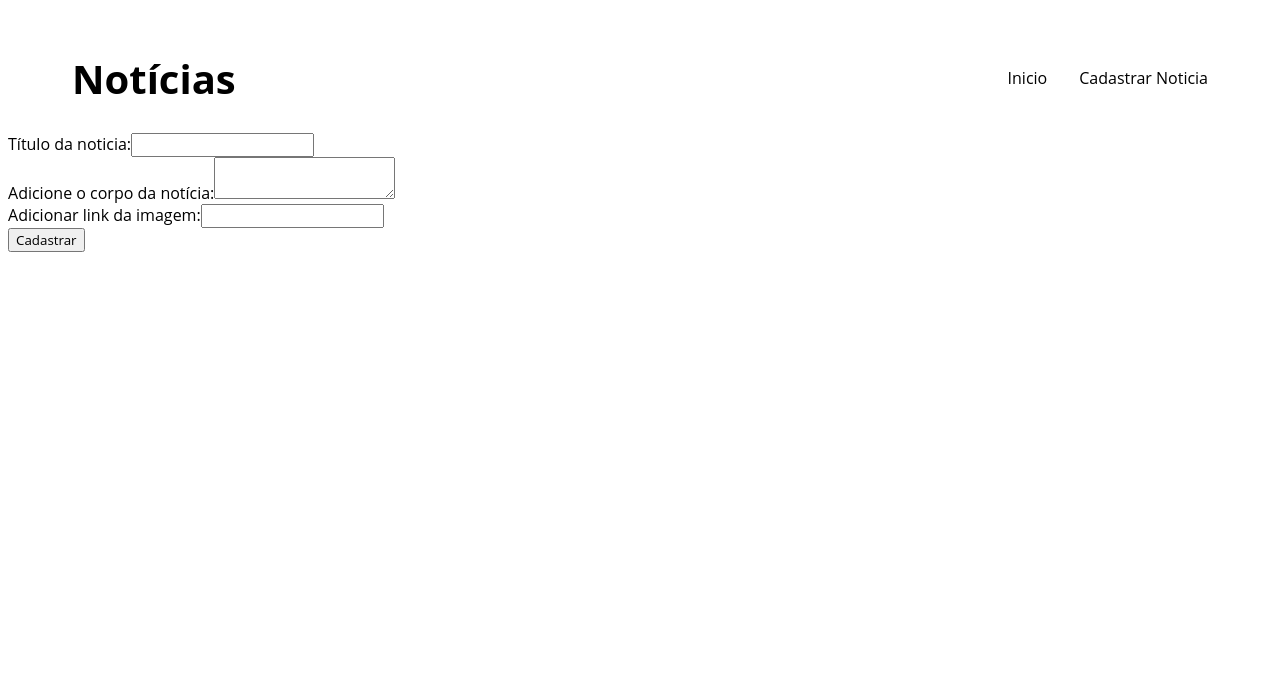
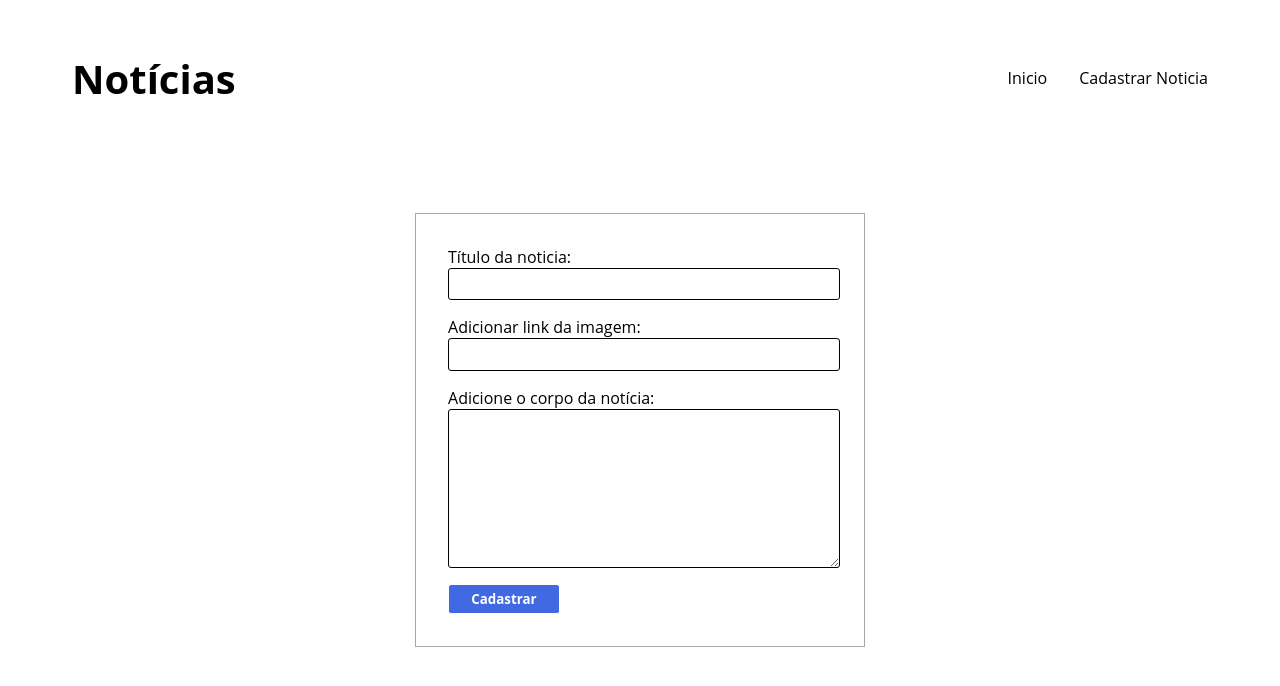
Before and after one commit to LucasAlfeu/Teste-Tecnico, an Angular app: page /cadastrarNoticia in a window 1280 px wide. Shown: the top 686 px of the page. Built offline with nearby package versions, Linux system fonts and the light colour scheme.

Commit message:
Estilização do componente cadastrar-noticia

```diff
--- a/src/app/components/cadastrar-noticia/cadastrar-noticia.component.css
+++ b/src/app/components/cadastrar-noticia/cadastrar-noticia.component.css
@@ -0,0 +1,41 @@
+.main{
+    align-items: center;
+    display: flex;
+    justify-content: center;
+    margin-top: 5rem;
+}
+
+.formulario-cadastrar{
+    border: 1px solid #a7a7a7;
+    padding: 2rem;
+    width: 30vw;
+}
+
+.box{
+    align-items: flex-start;
+    display: flex;
+    flex-direction: column;
+    margin-bottom: 1rem;
+}
+
+#titulo, #imagem-noticia, #descricao{
+    border-radius: 3px;
+    padding: .4rem .2rem;
+    width: 100%;
+    border: 1px solid #000;
+}
+
+.btn-form{
+    background-color: #4169e1;
+    border: 1px solid #fff;
+    border-radius: 3px;
+    color: #fff;
+    font-weight: 700;
+    padding: .3rem 0;
+    width: 7rem;
+}
+
+.btn-form:hover{
+    border: 1px solid #000;
+    cursor: pointer;
+}
--- a/src/app/components/cadastrar-noticia/cadastrar-noticia.component.html
+++ b/src/app/components/cadastrar-noticia/cadastrar-noticia.component.html
@@ -1,21 +1,24 @@
 <app-titulo></app-titulo>
 
-
-
+<section class="main">
     <form action="" class="formulario-cadastrar">
         <div class="box">
             <label for="titulo">Título da noticia:</label>
             <input type="text" name="noticia-titulo" id="titulo" aria-placeholder="Titulo da Noticia">
         </div>
+
+        <div class="box">
+            <label for="imagem-noticia">Adicionar link da imagem:</label>
+            <input type="text" id="imagem-noticia" name="img-noticia" aria-placeholder="link da imagem">
+        </div>
+
         <div class="box">
             <label for="descricao">Adicione o corpo da notícia:</label>
-        <textarea name="noticia-descricao" id="descricao" aria-placeholder="Descrição completa da notícia"></textarea>
+            <textarea name="noticia-descricao" id="descricao" rows="8" cols="60" aria-placeholder="Descrição completa da notícia"></textarea>
         </div>
-    <div class="box">
-        <label for="imagem">Adicionar link da imagem:</label>
-        <input type="text" id="imagem-noticia" name="img-noticia" aria-placeholder="link da imagem">
-    </div>
+
         <div class="box-btn">
             <input type="submit" value="Cadastrar" class="btn-form" aria-placeholder="Botão para cadastrar notícia">
         </div>
     </form>
+</section>
```
Lines whose indentation alone changed are shown as unchanged.
